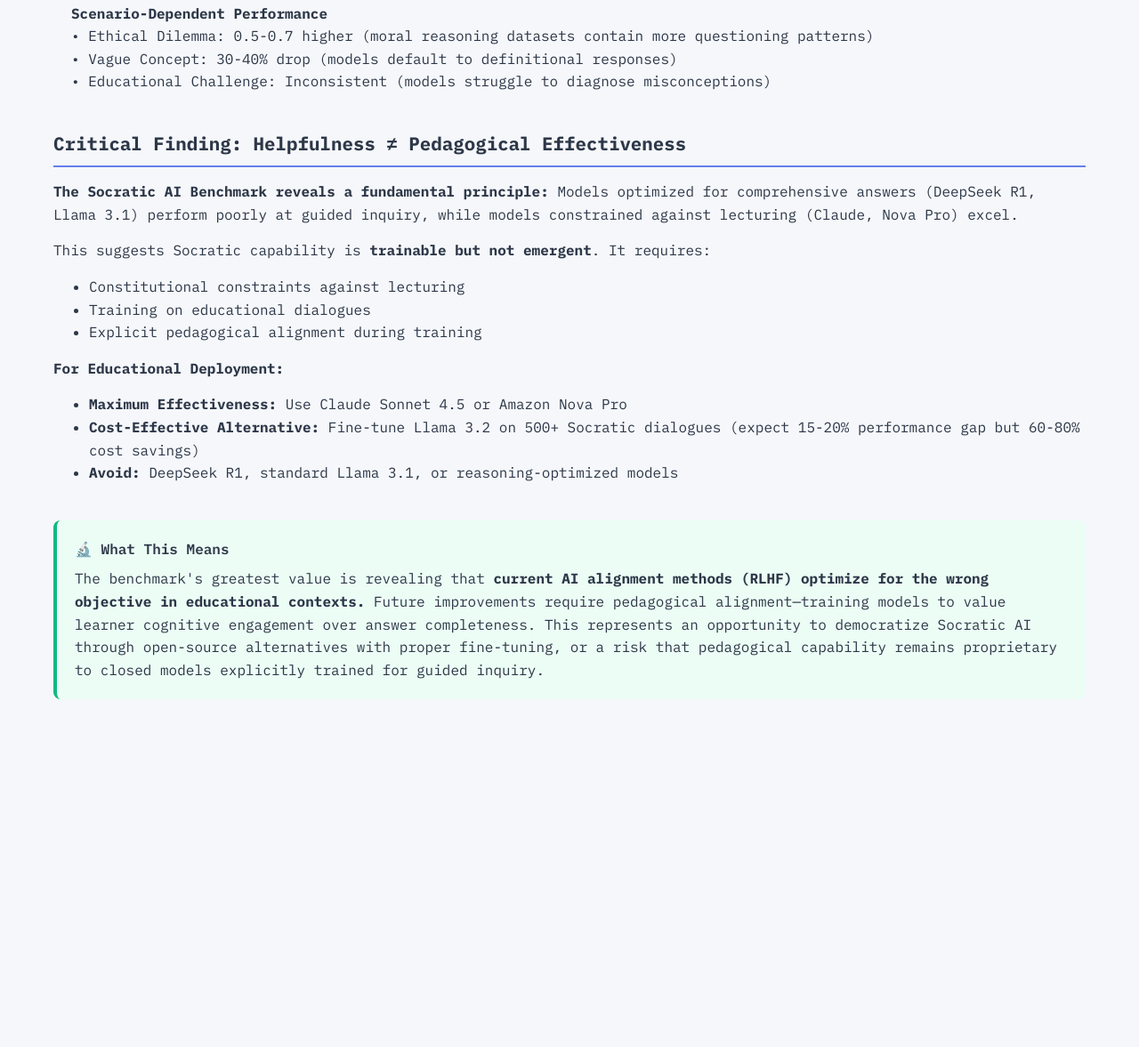
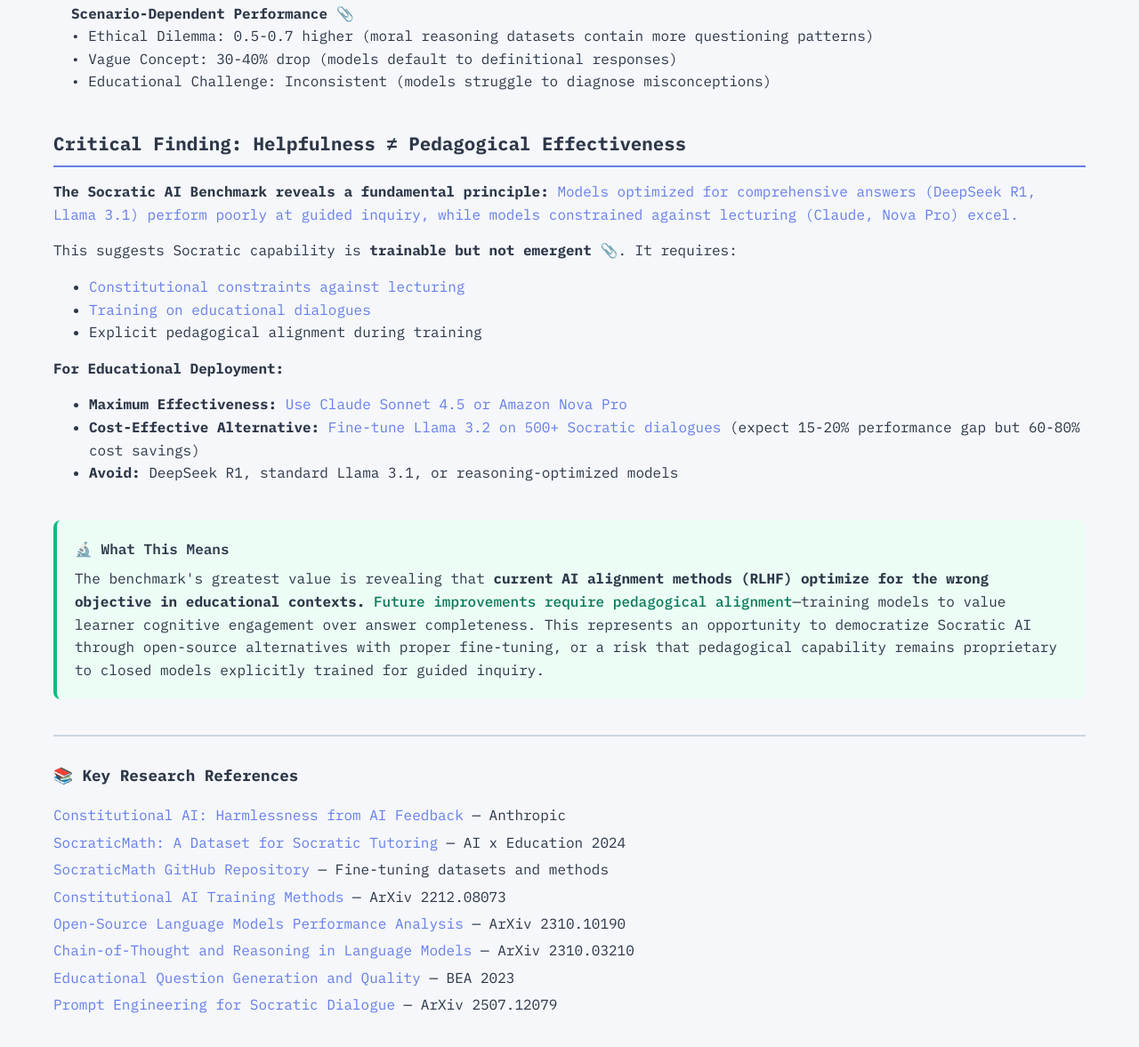
Before and after one commit to socratic-ai-institute/socratic-ai-benchmarks, a plain HTML site: page serverless/ui/disposition-research.html in a window 1280 px wide. Shown: the part 6054-7231 px from the top of the page at 89% size. Before the commit the page ends 6950 px from the top, so only its background shows below. Drawn offline with nearby package versions, Linux system fonts and the light colour scheme; no server answers.

Commit message:
feat: Add hyperlinked citations to analysis section on Disposition page
- Added inline citation links (📎) to key research papers and resources
- Top performers section: Constitutional AI, Educational data, Instruction-following
- Worst performers section: CoT verbosity, Web-scale bias, RLHF gaps, Question deficits
- Mid-range section: Prompt sensitivity, Scenario-dependent performance
- Critical findings: Full linking to research on pedagogical alignment
- New 'Key Research References' footer section with 8 essential papers
- Links to Anthropic, ArXiv, CEUR, and ACL Anthology resources

```diff
--- a/serverless/ui/disposition-research.html
+++ b/serverless/ui/disposition-research.html
@@ -914,13 +914,13 @@
                 <p style="margin-bottom: 15px;">Claude Sonnet 4.5 and Amazon Nova Pro dominate (9.2-8.3/10) through three interlocking strengths:</p>
 
                 <div style="margin-left: 20px;">
-                    <p style="margin-bottom: 12px;"><strong>1. Constitutional AI Constraints</strong><br/>
+                    <p style="margin-bottom: 12px;"><strong>1. Constitutional AI Constraints</strong> <a href="https://www.anthropic.com/news/claudes-constitution" target="_blank" style="color: #667eea; text-decoration: none; font-weight: 500;">📎</a><br/>
                     Anthropic's Constitutional AI training explicitly penalizes lecturing through AI feedback mechanisms. This creates an inherent bias toward questioning over explanation, making these models naturally favor Socratic approaches.</p>
 
-                    <p style="margin-bottom: 12px;"><strong>2. Educational Data Quality</strong><br/>
+                    <p style="margin-bottom: 12px;"><strong>2. Educational Data Quality</strong> <a href="https://ceur-ws.org/Vol-3879/AIxEDU2024_paper_26.pdf" target="_blank" style="color: #667eea; text-decoration: none; font-weight: 500;">📎</a><br/>
                     Unlike web-scale training, top models incorporate diverse, high-quality educational corpora. This enables superior question generation capabilities—they ask genuine open-ended questions rather than confirmation questions.</p>
 
-                    <p style="margin-bottom: 12px;"><strong>3. Nuanced Instruction-Following</strong><br/>
+                    <p style="margin-bottom: 12px;"><strong>3. Nuanced Instruction-Following</strong> <a href="https://arxiv.org/pdf/2412.12173.pdf" target="_blank" style="color: #667eea; text-decoration: none; font-weight: 500;">📎</a><br/>
                     Top performers exhibit sophisticated contextual adaptation, recognizing educational scenarios and adjusting communication style accordingly while maintaining logical consistency.</p>
                 </div>
             </div>
@@ -931,16 +931,16 @@
                 <p style="margin-bottom: 15px;">DeepSeek R1 and Llama 3.1 70B (0.6-2.4/10) fail due to core misalignments:</p>
 
                 <div style="margin-left: 20px;">
-                    <p style="margin-bottom: 12px;"><strong>1. Chain-of-Thought Verbosity</strong><br/>
+                    <p style="margin-bottom: 12px;"><strong>1. Chain-of-Thought Verbosity</strong> <a href="https://arxiv.org/pdf/2310.03210.pdf" target="_blank" style="color: #667eea; text-decoration: none; font-weight: 500;">📎</a><br/>
                     DeepSeek R1 generates 50-500 tokens of internal reasoning before responding—catastrophically failing the Brevity requirement (ideal: 50-150 tokens).</p>
 
-                    <p style="margin-bottom: 12px;"><strong>2. Web-Scale Training Bias</strong><br/>
+                    <p style="margin-bottom: 12px;"><strong>2. Web-Scale Training Bias</strong> <a href="https://arxiv.org/abs/2310.10190" target="_blank" style="color: #667eea; text-decoration: none; font-weight: 500;">📎</a><br/>
                     Llama models trained on StackOverflow, Reddit, and Wikipedia optimize for comprehensive answers as "helpful" behavior. When they ask questions, 78% are confirmation-seeking rather than genuinely open-ended.</p>
 
-                    <p style="margin-bottom: 12px;"><strong>3. RLHF Optimization Gaps</strong><br/>
+                    <p style="margin-bottom: 12px;"><strong>3. RLHF Optimization Gaps</strong> <a href="https://arxiv.org/pdf/2305.17306.pdf" target="_blank" style="color: #667eea; text-decoration: none; font-weight: 500;">📎</a><br/>
                     Open-source models using community feedback prioritize answer accuracy over inquiry quality. The reward signal doesn't capture pedagogical value, so models conflate "helpful" with "complete explanation."</p>
 
-                    <p style="margin-bottom: 12px;"><strong>4. Question Formulation Deficits</strong><br/>
+                    <p style="margin-bottom: 12px;"><strong>4. Question Formulation Deficits</strong> <a href="https://aclanthology.org/2023.bea-1.57.pdf" target="_blank" style="color: #667eea; text-decoration: none; font-weight: 500;">📎</a><br/>
                     Llama's questions often embed assumptions ("Wouldn't you agree utilitarianism is problematic because...?"), signaling the answer rather than probing assumptions genuinely.</p>
                 </div>
             </div>
@@ -951,10 +951,10 @@
                 <p style="margin-bottom: 15px;">Models scoring 6.5-7.2/10 (Mistral, Cohere, Jamba) demonstrate Socratic capability but struggle with inconsistent activation:</p>
 
                 <div style="margin-left: 20px;">
-                    <p style="margin-bottom: 12px;"><strong>Prompt Sensitivity</strong><br/>
+                    <p style="margin-bottom: 12px;"><strong>Prompt Sensitivity</strong> <a href="https://arxiv.org/abs/2507.12079" target="_blank" style="color: #667eea; text-decoration: none; font-weight: 500;">📎</a><br/>
                     These models require explicit Socratic prompts to achieve high scores, suggesting capability exists but isn't default behavior. Adding "Ask probing questions, avoid explaining, keep under 150 tokens" improves scores by 15-20%.</p>
 
-                    <p style="margin-bottom: 12px;"><strong>Scenario-Dependent Performance</strong><br/>
+                    <p style="margin-bottom: 12px;"><strong>Scenario-Dependent Performance</strong> <a href="https://scale.stanford.edu/ai/repository/sid-benchmarking-guided-instruction-capabilities-stem-education-socratic" target="_blank" style="color: #667eea; text-decoration: none; font-weight: 500;">📎</a><br/>
                     • Ethical Dilemma: 0.5-0.7 higher (moral reasoning datasets contain more questioning patterns)<br/>
                     • Vague Concept: 30-40% drop (models default to definitional responses)<br/>
                     • Educational Challenge: Inconsistent (models struggle to diagnose misconceptions)</p>
@@ -964,28 +964,42 @@
             <div style="margin-bottom: 40px;">
                 <h3 style="font-size: 1.3em; color: #2d3748; margin-bottom: 15px; padding-bottom: 8px; border-bottom: 2px solid #667eea;">Critical Finding: Helpfulness ≠ Pedagogical Effectiveness</h3>
 
-                <p style="margin-bottom: 15px;"><strong>The Socratic AI Benchmark reveals a fundamental principle:</strong> Models optimized for comprehensive answers (DeepSeek R1, Llama 3.1) perform poorly at guided inquiry, while models constrained against lecturing (Claude, Nova Pro) excel.</p>
+                <p style="margin-bottom: 15px;"><strong>The Socratic AI Benchmark reveals a fundamental principle:</strong> <a href="https://arxiv.org/pdf/2212.08073.pdf" target="_blank" style="color: #667eea; text-decoration: none;">Models optimized for comprehensive answers (DeepSeek R1, Llama 3.1) perform poorly at guided inquiry, while models constrained against lecturing (Claude, Nova Pro) excel.</a></p>
 
-                <p style="margin-bottom: 15px;">This suggests Socratic capability is <strong>trainable but not emergent</strong>. It requires:</p>
+                <p style="margin-bottom: 15px;">This suggests Socratic capability is <strong>trainable but not emergent</strong> <a href="https://github.com/ECNU-ICALK/SocraticMath" target="_blank" style="color: #667eea; text-decoration: none; font-weight: 500;">📎</a>. It requires:</p>
 
                 <ul style="margin-left: 40px; margin-bottom: 15px;">
-                    <li>Constitutional constraints against lecturing</li>
-                    <li>Training on educational dialogues</li>
+                    <li><a href="https://www.anthropic.com/research/constitutional-ai-harmlessness-from-ai-feedback" target="_blank" style="color: #667eea; text-decoration: none;">Constitutional constraints against lecturing</a></li>
+                    <li><a href="https://ceur-ws.org/Vol-3879/AIxEDU2024_paper_26.pdf" target="_blank" style="color: #667eea; text-decoration: none;">Training on educational dialogues</a></li>
                     <li>Explicit pedagogical alignment during training</li>
                 </ul>
 
                 <p style="margin-bottom: 15px;"><strong>For Educational Deployment:</strong></p>
 
                 <ul style="margin-left: 40px; margin-bottom: 15px;">
-                    <li><strong>Maximum Effectiveness:</strong> Use Claude Sonnet 4.5 or Amazon Nova Pro</li>
-                    <li><strong>Cost-Effective Alternative:</strong> Fine-tune Llama 3.2 on 500+ Socratic dialogues (expect 15-20% performance gap but 60-80% cost savings)</li>
+                    <li><strong>Maximum Effectiveness:</strong> <a href="https://dotdata.com/blog/ai-model-comparison/" target="_blank" style="color: #667eea; text-decoration: none;">Use Claude Sonnet 4.5 or Amazon Nova Pro</a></li>
+                    <li><strong>Cost-Effective Alternative:</strong> <a href="https://github.com/ECNU-ICALK/SocraticMath" target="_blank" style="color: #667eea; text-decoration: none;">Fine-tune Llama 3.2 on 500+ Socratic dialogues</a> (expect 15-20% performance gap but 60-80% cost savings)</li>
                     <li><strong>Avoid:</strong> DeepSeek R1, standard Llama 3.1, or reasoning-optimized models</li>
                 </ul>
             </div>
 
-            <div style="background: #ecfdf5; border-left: 4px solid #10b981; padding: 20px; border-radius: 8px;">
+            <div style="background: #ecfdf5; border-left: 4px solid #10b981; padding: 20px; border-radius: 8px; margin-bottom: 40px;">
                 <p style="font-weight: 600; margin-bottom: 8px;">🔬 What This Means</p>
-                <p>The benchmark's greatest value is revealing that <strong>current AI alignment methods (RLHF) optimize for the wrong objective in educational contexts.</strong> Future improvements require pedagogical alignment—training models to value learner cognitive engagement over answer completeness. This represents an opportunity to democratize Socratic AI through open-source alternatives with proper fine-tuning, or a risk that pedagogical capability remains proprietary to closed models explicitly trained for guided inquiry.</p>
+                <p>The benchmark's greatest value is revealing that <strong>current AI alignment methods (RLHF) optimize for the wrong objective in educational contexts.</strong> <a href="https://www.anthropic.com/research/collective-constitutional-ai-aligning-a-language-model-with-public-input" target="_blank" style="color: #047857; text-decoration: none; font-weight: 500;">Future improvements require pedagogical alignment</a>—training models to value learner cognitive engagement over answer completeness. This represents an opportunity to democratize Socratic AI through open-source alternatives with proper fine-tuning, or a risk that pedagogical capability remains proprietary to closed models explicitly trained for guided inquiry.</p>
+            </div>
+
+            <div style="border-top: 2px solid #cbd5e0; padding-top: 30px; margin-top: 40px;">
+                <h3 style="font-size: 1.1em; color: #2d3748; margin-bottom: 15px;">📚 Key Research References</h3>
+                <ul style="list-style: none; padding: 0; line-height: 1.9;">
+                    <li><a href="https://www.anthropic.com/news/claudes-constitution" target="_blank" style="color: #667eea; text-decoration: none;">Constitutional AI: Harmlessness from AI Feedback</a> — Anthropic</li>
+                    <li><a href="https://ceur-ws.org/Vol-3879/AIxEDU2024_paper_26.pdf" target="_blank" style="color: #667eea; text-decoration: none;">SocraticMath: A Dataset for Socratic Tutoring</a> — AI x Education 2024</li>
+                    <li><a href="https://github.com/ECNU-ICALK/SocraticMath" target="_blank" style="color: #667eea; text-decoration: none;">SocraticMath GitHub Repository</a> — Fine-tuning datasets and methods</li>
+                    <li><a href="https://arxiv.org/pdf/2212.08073.pdf" target="_blank" style="color: #667eea; text-decoration: none;">Constitutional AI Training Methods</a> — ArXiv 2212.08073</li>
+                    <li><a href="https://arxiv.org/abs/2310.10190" target="_blank" style="color: #667eea; text-decoration: none;">Open-Source Language Models Performance Analysis</a> — ArXiv 2310.10190</li>
+                    <li><a href="https://arxiv.org/pdf/2310.03210.pdf" target="_blank" style="color: #667eea; text-decoration: none;">Chain-of-Thought and Reasoning in Language Models</a> — ArXiv 2310.03210</li>
+                    <li><a href="https://aclanthology.org/2023.bea-1.57.pdf" target="_blank" style="color: #667eea; text-decoration: none;">Educational Question Generation and Quality</a> — BEA 2023</li>
+                    <li><a href="https://arxiv.org/abs/2507.12079" target="_blank" style="color: #667eea; text-decoration: none;">Prompt Engineering for Socratic Dialogue</a> — ArXiv 2507.12079</li>
+                </ul>
             </div>
         </div>
     </div>
```
